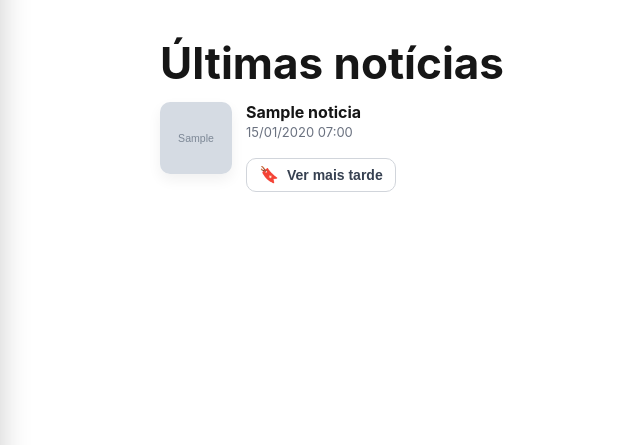
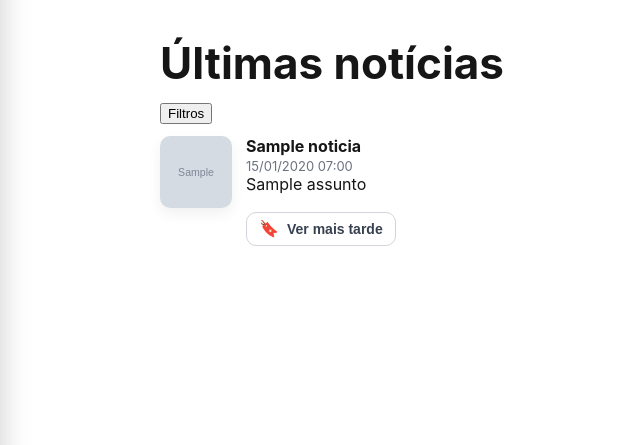
Before and after one commit to IgorGabrielDs/projetoBRASA, a Django app: page / in a window 1280 px wide. Shown: the part 70-515 px from the top of the page, without its empty margins (0-640 px from the left). Run offline with Django 5.2, Linux system fonts and the light colour scheme; tables that the repository leaves empty hold one stand-in row (values such as "Sample post"); grey boxes marked "Sample" are stand-in pictures.

Commit message:
Update index.html

```diff
--- a/noticias/templates/noticias/index.html
+++ b/noticias/templates/noticias/index.html
@@ -5,8 +5,100 @@
 
 {% block content %}
   <h1 class="page-title">Últimas notícias</h1>
+
+  {# ====== FILTROS (compatível com test_filtros.py) ====== #}
+  <button type="button"
+          id="btn-filtros"
+          data-testid="btn-filtros"
+          onclick="abrirFiltros()">
+    Filtros
+  </button>
+
+  <style>
+    /* Garante que NADA esconda os inputs dos filtros */
+    #filtros-panel {
+      display: none;
+      background: #fff;
+      padding: 12px;
+      border: 1px solid #ccc;
+      margin-top: 10px;
+      border-radius: 8px;
+      position: relative;
+      z-index: 9999;            /* acima de overlays */
+    }
+    #filtros-panel * {
+      visibility: visible !important;
+      opacity: 1 !important;
+      pointer-events: auto !important;
+    }
+    /* Caso exista CSS de checkbox custom que usa display:none */
+    #filtros-panel input[name="assunto"] {
+      position: static !important;
+      display: inline-block !important;
+      width: auto !important;
+      height: auto !important;
+      opacity: 1 !important;
+      pointer-events: auto !important;
+    }
+    /* Área clicável maior via label */
+    #filtros-panel label {
+      cursor: pointer;
+      user-select: none;
+    }
+  </style>
+
+  <div id="filtros-panel">
+    <form id="form-filtros" method="get">
+      <fieldset>
+        <legend>Assuntos</legend>
+        {% for a in assuntos %}
+          <div style="margin:4px 0;">
+            <input type="checkbox"
+                   id="assunto-{{ a.slug }}"
+                   name="assunto"
+                   value="{{ a.slug|lower }}">
+            <label for="assunto-{{ a.slug }}">{{ a.nome }}</label>
+          </div>
+        {% empty %}
+          <p class="muted small">Nenhum assunto cadastrado.</p>
+        {% endfor %}
+      </fieldset>
+
+      <div style="margin-top:8px;">
+        <button type="submit" data-testid="apply-filters">Aplicar</button>
+        <button type="button" onclick="fecharFiltros()">Fechar</button>
+      </div>
+    </form>
+  </div>
+
+  <script>
+    function abrirFiltros() {
+      const painel = document.getElementById("filtros-panel");
+      painel.style.display = "block";
+      // dá tempo do layout “assentar” antes do clique do Selenium
+      setTimeout(() => {
+        painel.scrollIntoView({ behavior: "instant", block: "center" });
+      }, 50);
+    }
+
+    function fecharFiltros() {
+      const painel = document.getElementById("filtros-panel");
+      painel.style.display = "none";
+    }
+
+    // Pré-seleciona checkboxes conforme querystring (?assunto=tecnologia)
+    (function() {
+      const params = new URLSearchParams(location.search);
+      const selecionados = params.getAll('assunto');
+      document.querySelectorAll("#form-filtros input[name='assunto']").forEach(cb => {
+        if (selecionados.includes(cb.value)) cb.checked = true;
+      });
+    })();
+  </script>
+  {# ====== /FILTROS ====== #}
+
   {% if top3 %}
-    <section class="top3">
+    <section class="top3" style="margin-top: 16px;">
       <h2 class="top3-title">Top 3 da semana</h2>
       <ol class="top3-list">
         {% for n in top3 %}
@@ -19,9 +111,9 @@
     </section>
   {% endif %}
 
-  <ul class="news-list">
+  <ul class="news-list" style="margin-top: 12px;">
     {% for n in noticias %}
-      <li class="news-item">
+      <li class="news-item" data-testid="article-card">
         {% if n.imagem %}
           <a class="thumb" href="{% url 'noticias:noticia_detalhe' n.pk %}">
             <img src="{{ n.imagem.url }}" alt="{{ n.titulo }}">
@@ -30,6 +122,15 @@
         <div class="meta">
           <a class="headline" href="{% url 'noticias:noticia_detalhe' n.pk %}">{{ n.titulo }}</a>
           <div class="muted small">{{ n.criado_em|date:"d/m/Y H:i" }}</div>
+
+          <div class="assuntos">
+            {% for s in n.assuntos.all %}
+              <span class="chip-assunto" data-testid="chip-assunto">{{ s.nome }}</span>
+            {% empty %}
+              <span class="chip-assunto" data-testid="chip-assunto">geral</span>
+            {% endfor %}
+          </div>
+
           {% include "noticias/partials/_salvar_btn.html" with noticia=n %}
         </div>
       </li>
```
